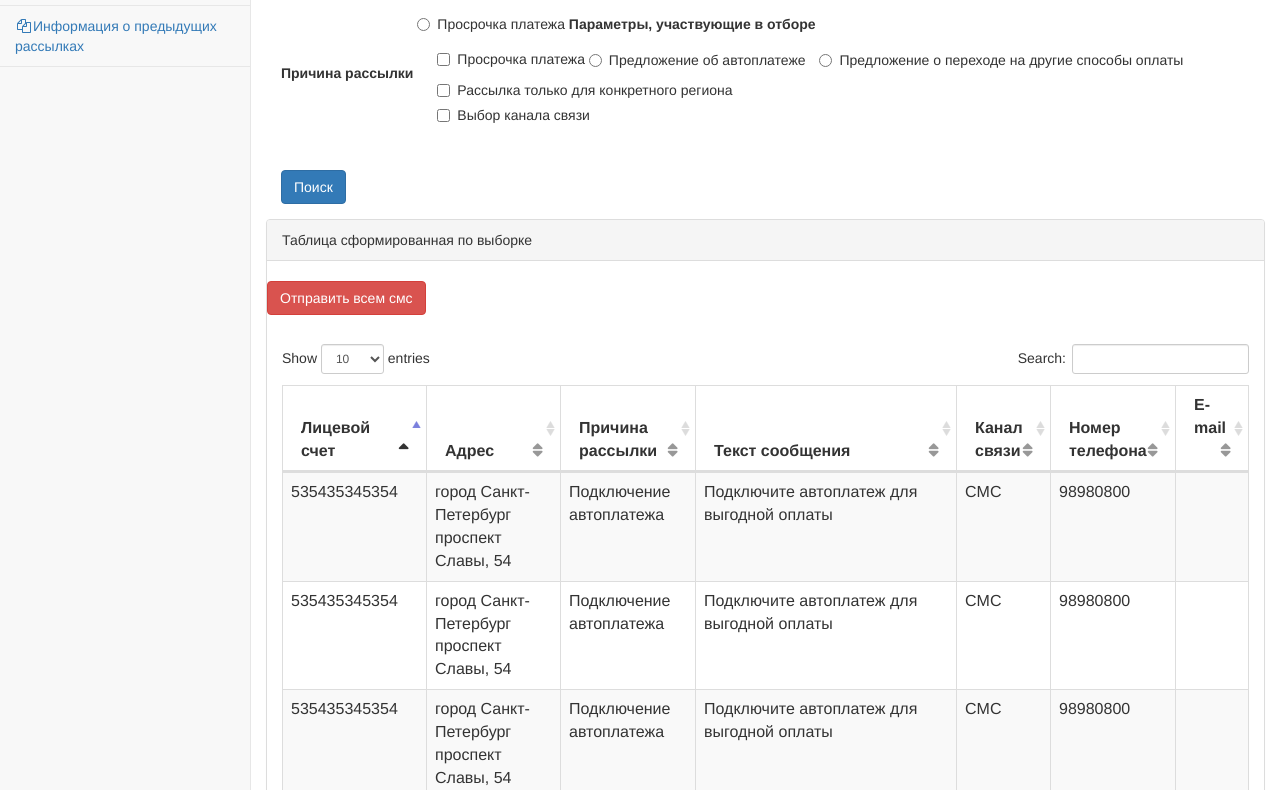
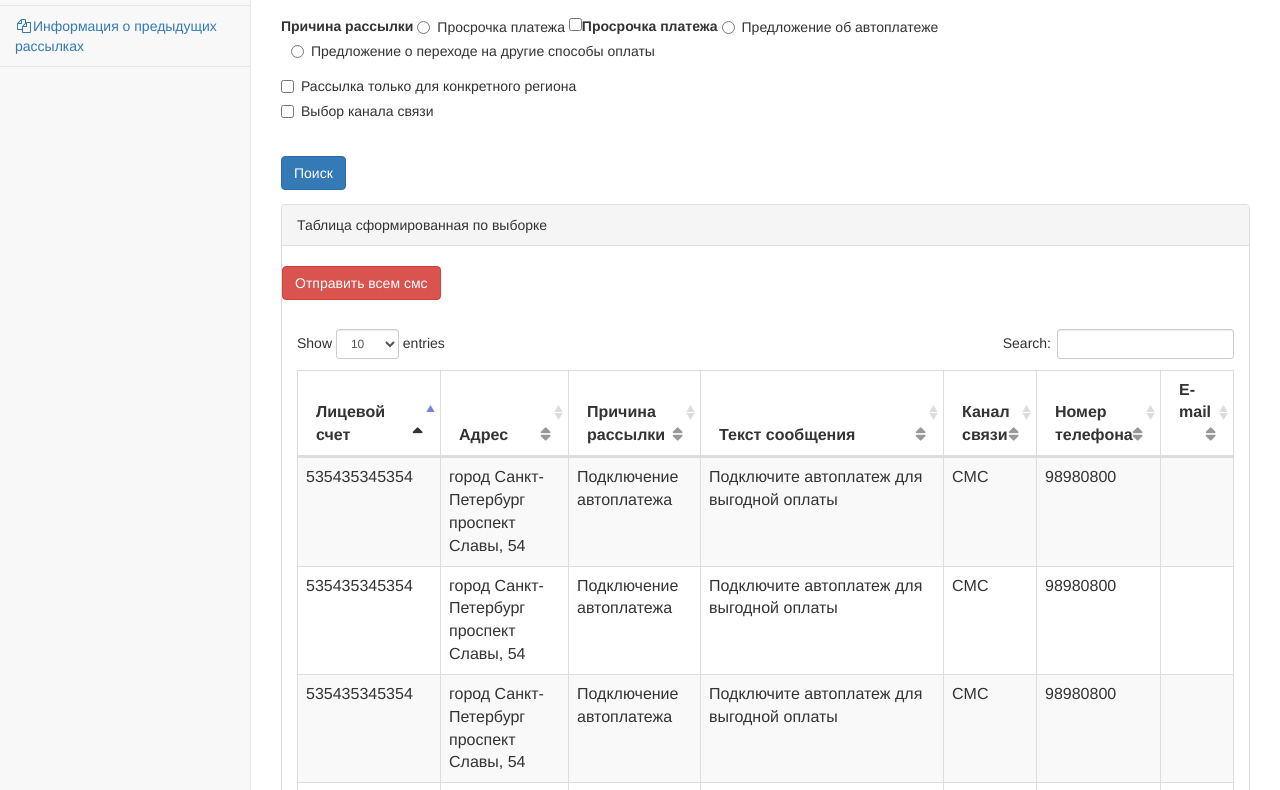
Before and after one commit to Marina123456/ros_tele, a plain HTML site: page viborka.html in a window 1280 px wide. Shown: the part 147-937 px from the top of the page. Drawn offline with Linux system fonts and the light colour scheme.

Commit message:
corrections

```diff
--- a/viborka.html
+++ b/viborka.html
@@ -75,9 +75,8 @@
                                 <label>Причина рассылки</label>
                                 <label class="radio-inline">
                                     <input name="optionsRadiosInline"  id="rad1" onclick="toogleRadio();" value="1" type="radio">Просрочка платежа
+                                </label>
 
-                            <label>Параметры, участвующие в отборе</label>
-                            <div class="checkbox">
                                 <label>
                                     <input onclick="toogleMy('DaysCount',this);" value="false" type="checkbox">Просрочка платежа
 
```
